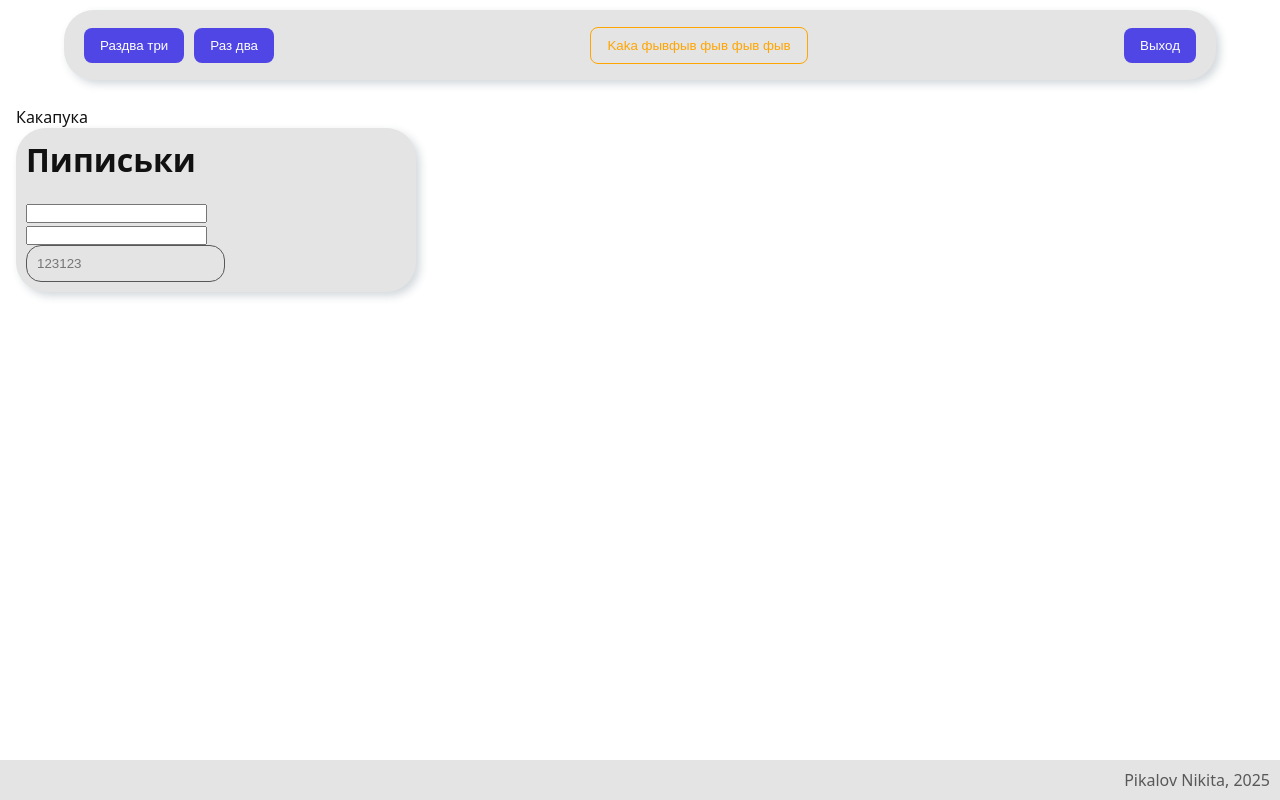
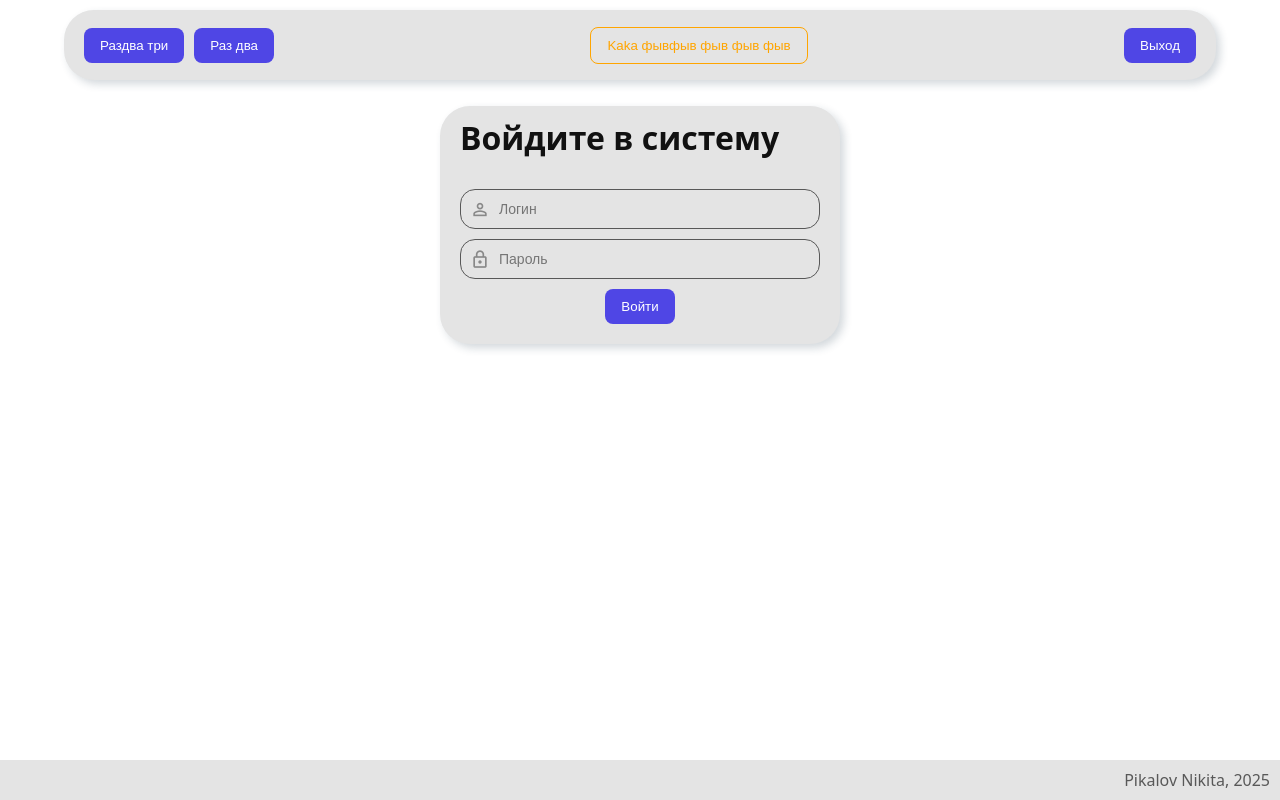
Before and after one commit to zep69/new-home-app, a Vue app: page /login in a window 1280 px wide. Built offline with nearby package versions, Linux system fonts and the light colour scheme; the HTML template or start-up script is replaced by a standard one.

Commit message:
edit input

```diff
--- a/package.json
+++ b/package.json
@@ -15,6 +15,9 @@
     "type-check": "vue-tsc --build"
   },
   "dependencies": {
+    "@jamescoyle/vue-icon": "^0.1.2",
+    "@mdi/font": "^7.4.47",
+    "@mdi/js": "^7.4.47",
     "axios": "^1.13.2",
     "firebase": "^12.6.0",
     "pinia": "^3.0.3",
--- a/src/components/inputs/Input.vue
+++ b/src/components/inputs/Input.vue
@@ -1,20 +1,47 @@
 <template>
-    <input :placeholder="props.placeholder"/>
+  <div class="input-wrapper">
+    <i v-if="props.icon !== null" :class="['mdi', props.icon, 'icon']"></i>
+
+    <input
+      :value="modelValue"
+      @input="onInput"
+      :class="[`input-wrapper--${checkIcon}`]"
+      :type="props.type"
+      :placeholder="props.placeholder"
+    />
+  </div>
 </template>
 
 <script setup lang="ts">
-import {defineProps} from 'vue'
+import { computed, defineProps, defineEmits } from 'vue'
 
 const props = withDefaults(
-    defineProps<{
-        placeholder?: string,
-        type?:'text' | 'password' | 'number'
-    }>(),
-    {
-        placeholder:'',
-        type:'text'
-    })
+  defineProps<{
+    modelValue: string | null
+    placeholder?: string
+    type?: 'text' | 'password' | 'number'
+    icon?: null | string
+  }>(),
+  {
+    placeholder: '',
+    type: 'text',
+    icon: null,
+    modelValue: null
+  }
+)
 
+const emit = defineEmits<{
+  (e: 'update:modelValue', value: string): void
+}>()
+
+function onInput(e: Event) {
+  const value = (e.target as HTMLInputElement).value
+  emit('update:modelValue', value)
+}
+
+const checkIcon = computed(() => {
+  return props.icon === null ? 'null' : 'icon'
+})
 </script>
 
 <style scoped lang="scss">
@@ -26,4 +53,36 @@ input {
     border-radius: 15px;
     color: var(--border-default) ;
 }
+.input-wrapper {
+  position: relative;
+  &--null {
+    width: 100%;
+    height: 40px;
+
+    font-size: 14px;
+  }
+  &--icon {
+    font-size: 14px;
+    width: 100%;
+    padding-left: 38px;
+    height: 40px;
+  }
+}
+ /*
+.input-wrapper input {
+  width: 100%;
+  height: 40px;
+  padding-left: 38px;
+  font-size: 14px;
+}*/
+
+.icon {
+  position: absolute;
+  left: 10px;
+  top: 50%;
+  transform: translateY(-50%);
+  font-size: 20px;
+  color: #888;
+  pointer-events: none;
+}
 </style>
--- a/src/firebase/index.ts
+++ b/src/firebase/index.ts
@@ -3,11 +3,7 @@ import { initializeApp } from "firebase/app";
 import { getAnalytics } from "firebase/analytics";
 import { getAuth } from "firebase/auth";
 import { getFirestore } from "firebase/firestore";
-// TODO: Add SDKs for Firebase products that you want to use
-// https://firebase.google.com/docs/web/setup#available-libraries
 
-// Your web app's Firebase configuration
-// For Firebase JS SDK v7.20.0 and later, measurementId is optional
 const firebaseConfig = {
   apiKey: "AIzaSyAE9vmEVLUqptzi5G7dZnoQiPsUSeMWFl8",
   authDomain: "home-app-8d3e6.firebaseapp.com",
--- a/src/main.ts
+++ b/src/main.ts
@@ -1,6 +1,7 @@
 import { createApp } from 'vue'
 import { createPinia } from 'pinia'
 import './styles/main.scss'
+import '@mdi/font/css/materialdesignicons.css'
 
 import App from './App.vue'
 import router from './router'
--- a/src/pages/Login.vue
+++ b/src/pages/Login.vue
@@ -1,29 +1,49 @@
 <template>
-    <div>
-        {{ text }}
-    </div>
+    <div style="display: flex;justify-content: center;align-items: center;">
         <Card style="width: 400px;">
             <template #header >
-            <div style="padding: 10px;">
-               <h1>Пиписьки</h1>
+                <div style="padding: 10px;margin-left: 10px;">
+                    <h1>Войдите в систему</h1>
                 </div>
             </template>
             <template #body>
-            <div style="padding: 10px;">
-                <input type="text">
-                <br>
-                <input type="text">
-                <br>
-                <Input placeholder="123123"/>
+                <div style="padding: 20px;">
+                        <Input v-model="loginForm.login" :type="'text'" :icon="'mdi-account-outline'" placeholder="Логин"/>
+                        <Input v-model="loginForm.password" style="margin-top: 10px;" :type="'password'" placeholder="Пароль" icon="mdi-lock-outline"/>
+                        <div style="display: flex; justify-content: center; margin-top: 10px ;">
+                            <Button @click="logData(loginForm)">
+                                Войти
+                            </Button>
+                        </div>
+
+
+
                 </div>
             </template>
         </Card>
+    </div>
+
 </template>
 
 <script setup lang="ts">
-import { ref } from 'vue'
+import { reactive, ref } from 'vue'
 import Card from '@/components/Card/Card.vue';
 import Input from '@/components/inputs/Input.vue';
+import Button from '@/components/buttons/Button.vue';
+
+type loginType = {
+    login:string,
+    password: string
+}
+
+const loginForm = reactive<loginType>({
+    login:'',
+    password:'',
+})
+
+function logData(data:loginType): void{
+    console.log(data)
+}
 
 const text = ref<string>('Какапука')
 </script>
```
Also changed, not shown: 1 other file (tests, documents, lock files or other folders). Lines whose indentation alone changed are shown as unchanged.
